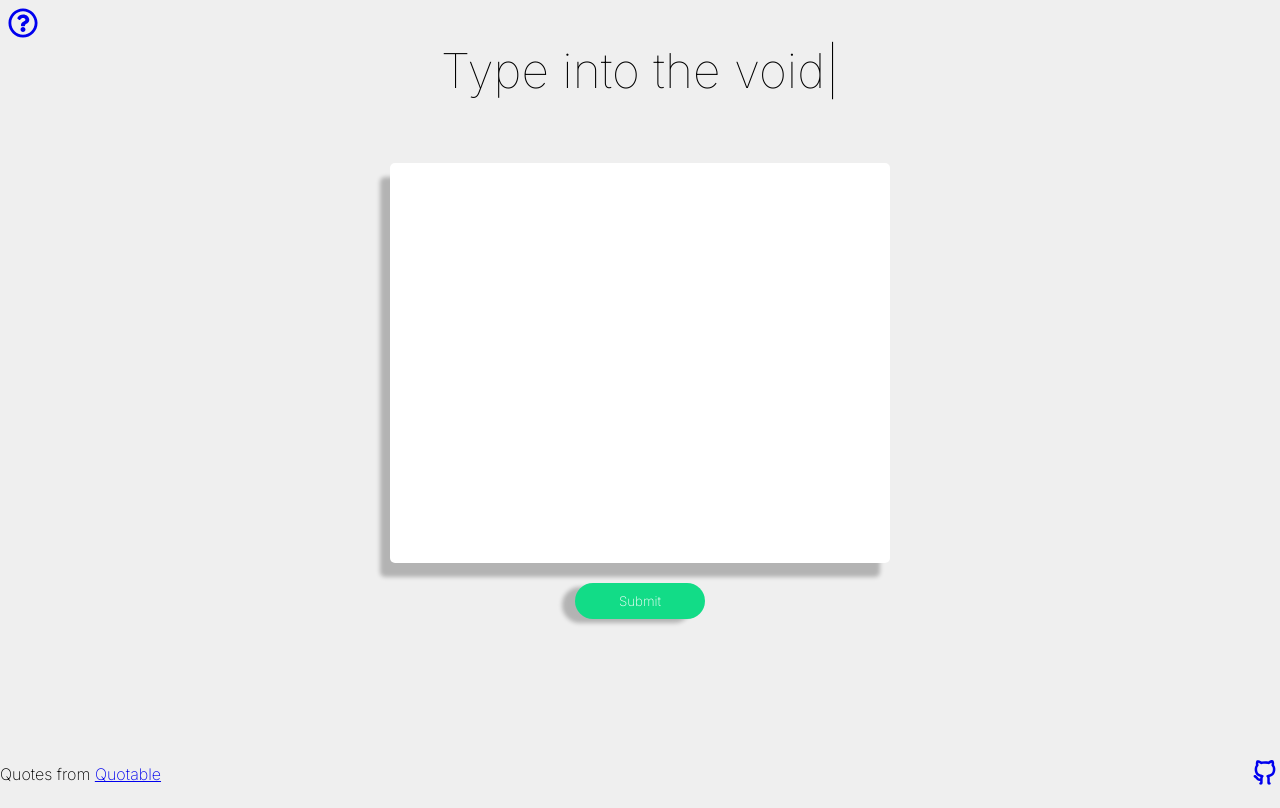
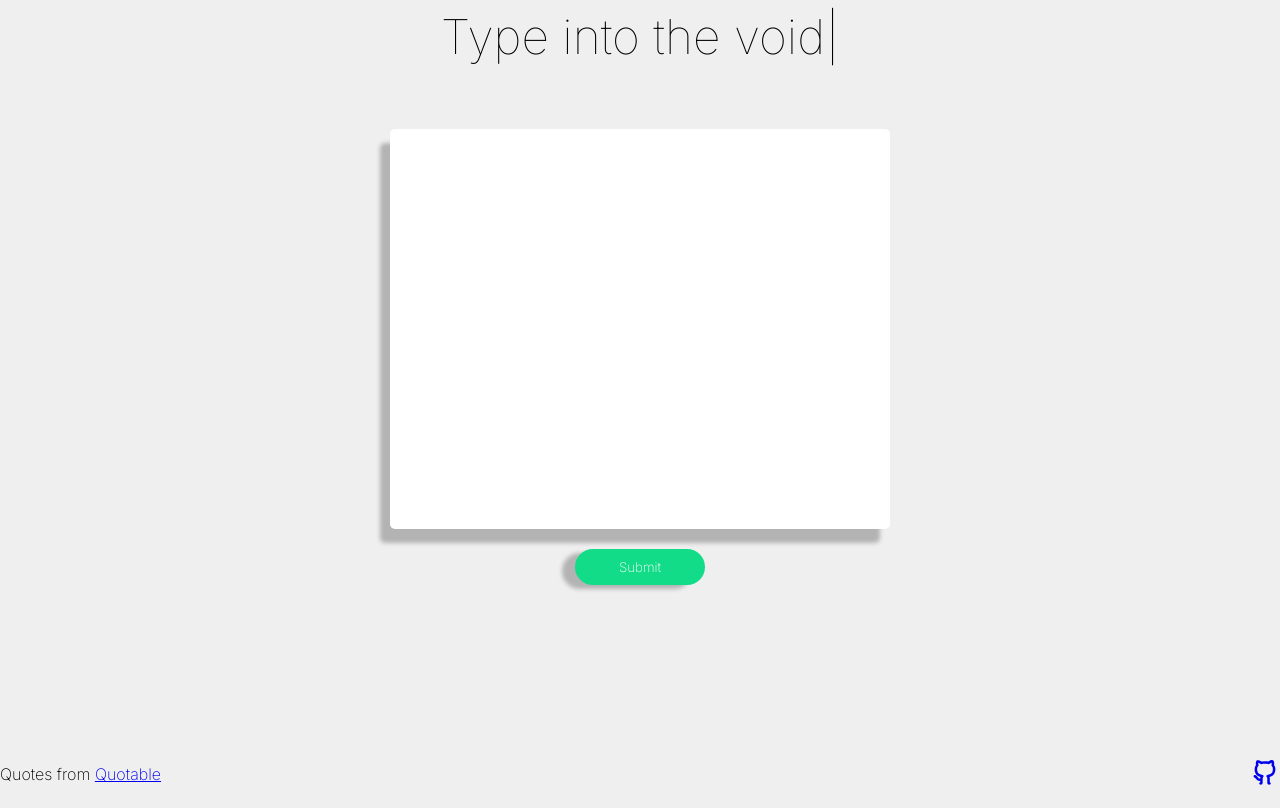
Before and after one commit to Jman1868/Void, a Next.js app: page / in a window 1280 px wide. Built offline with nearby package versions, Linux system fonts and the light colour scheme.

Commit message:
removed faq

```diff
--- a/src/pages/index.js
+++ b/src/pages/index.js
@@ -28,7 +28,7 @@ export default function Home() {
 
     <div>
 
-      <Link href="/faq" className='link'><FaRegQuestionCircle className={styles.bigIcon} /></Link>
+
 
       {submit && <div className={styles.card}>
 
```
